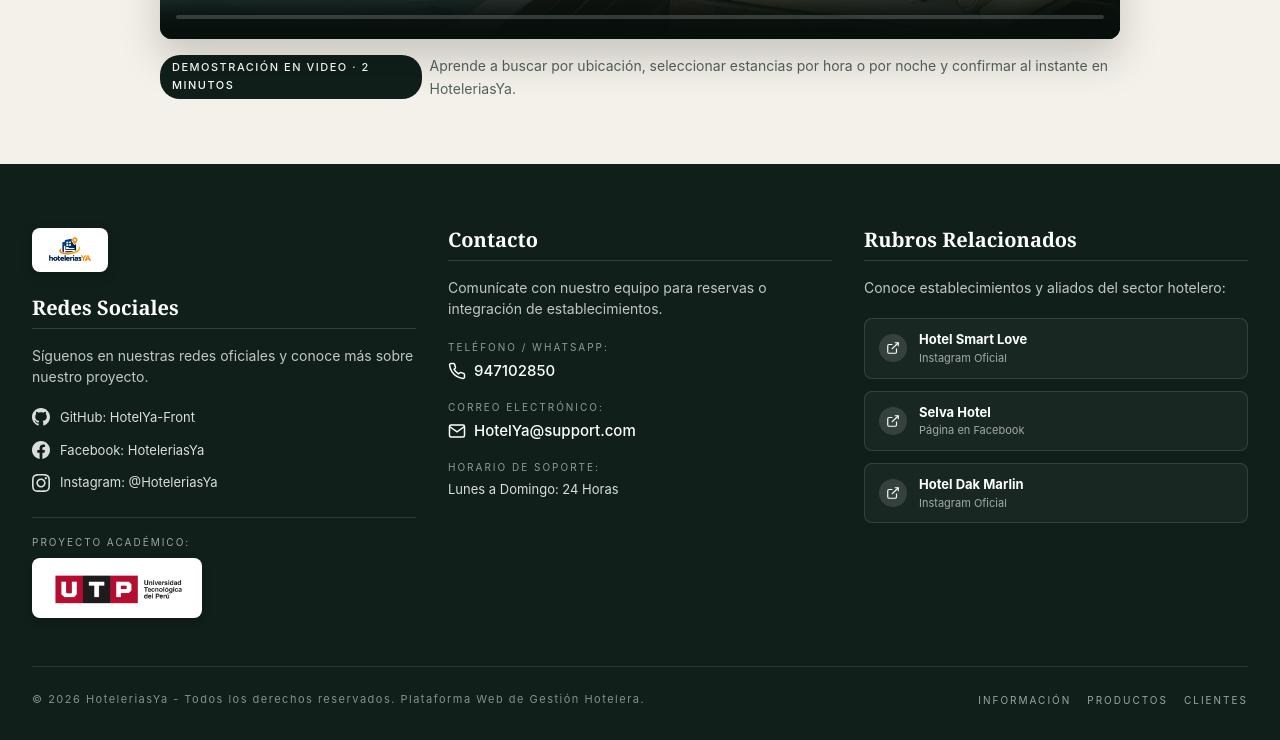
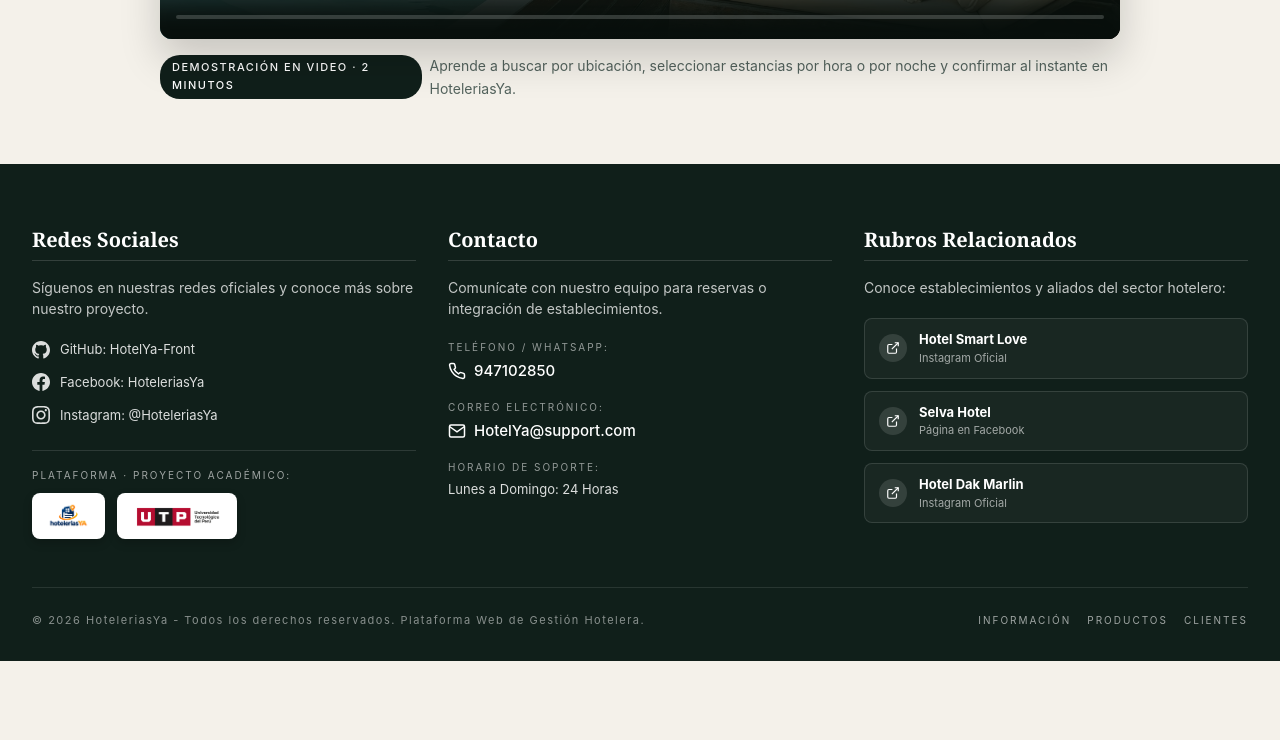
Before and after one commit to ELDSC/HotelYa-Front, a plain HTML site: page index.html in a window 1280 px wide. Shown: the part 4300-5040 px from the top of the page. After the commit the page ends 4961 px from the top, so only its background shows below. Drawn offline with Linux system fonts and the light colour scheme; grey boxes are pictures that could not be loaded.

Commit message:
style(footer): ubicar logo de HoteleriasYa al lado del logo de la universidad (UTP)

```diff
--- a/css/main.css
+++ b/css/main.css
@@ -1091,22 +1091,6 @@
   flex-direction: column;
 }
 
-.footer-logo-box {
-  margin-bottom: var(--spacing-4);
-  display: inline-block;
-}
-
-.footer-logo-img {
-  height: 44px;
-  width: auto;
-  object-fit: contain;
-  background: #ffffff;
-  padding: 5px 12px;
-  border-radius: 8px;
-  box-shadow: 0 4px 12px rgba(0, 0, 0, 0.2);
-  display: inline-block;
-}
-
 .footer-title {
   font-family: var(--font-family-display);
   font-size: var(--font-size-xl);
@@ -1156,7 +1140,7 @@
   border-top: 1px solid rgba(255, 255, 255, 0.12);
   display: flex;
   flex-direction: column;
-  gap: 8px;
+  gap: 10px;
 }
 
 .utp-label {
@@ -1166,12 +1150,47 @@
   color: rgba(255, 255, 255, 0.6);
 }
 
+.footer-logos-row {
+  display: flex;
+  align-items: center;
+  gap: 12px;
+  flex-wrap: wrap;
+}
+
+.footer-brand-link {
+  display: inline-flex;
+  align-items: center;
+  justify-content: center;
+  background: #ffffff;
+  padding: 6px 14px;
+  border-radius: 8px;
+  height: 46px;
+  box-shadow: 0 4px 10px rgba(0, 0, 0, 0.2);
+  transition: transform var(--transition-normal), box-shadow var(--transition-normal);
+}
+
+.footer-brand-link:hover {
+  transform: translateY(-2px);
+  box-shadow: 0 8px 16px rgba(0, 0, 0, 0.3);
+  opacity: 0.95;
+}
+
+.footer-brand-link .footer-logo-img {
+  height: 30px;
+  width: auto;
+  object-fit: contain;
+  display: block;
+}
+
 .utp-link {
-  display: inline-block;
+  display: inline-flex;
+  align-items: center;
+  justify-content: center;
   background: #ffffff;
-  padding: 8px 14px;
+  padding: 6px 14px;
   border-radius: 8px;
-  max-width: 170px;
+  height: 46px;
+  max-width: 140px;
   box-shadow: 0 4px 10px rgba(0, 0, 0, 0.2);
   transition: transform var(--transition-normal), box-shadow var(--transition-normal);
 }
@@ -1183,9 +1202,11 @@
 }
 
 .utp-logo-img {
-  width: 100%;
-  height: auto;
+  height: 28px;
+  width: auto;
+  max-width: 100%;
   display: block;
+  object-fit: contain;
 }
 
 .contact-details {
--- a/index.html
+++ b/index.html
@@ -288,11 +288,8 @@
     <footer class="footer">
         <div class="container">
             <div class="footer-grid">
-                <!-- Columna 1: 3 Redes Sociales + Logo UTP -->
+                <!-- Columna 1: 3 Redes Sociales + Logos HoteleriasYa y UTP -->
                 <div class="footer-col footer-col-brand">
-                    <div class="footer-logo-box">
-                        <img src="assets/images/logoHoteleriasYa.png" alt="HoteleriasYa" class="footer-logo-img">
-                    </div>
                     <h4 class="footer-title">Redes Sociales</h4>
                     <p class="footer-text">Síguenos en nuestras redes oficiales y conoce más sobre nuestro proyecto.</p>
 
@@ -317,12 +314,17 @@
                         </li>
                     </ul>
 
-                    <!-- Logo UTP enlazado -->
+                    <!-- Logos de HoteleriasYa y Universidad (UTP) al lado el uno del otro -->
                     <div class="utp-logo-container">
-                        <span class="utp-label">Proyecto Académico:</span>
-                        <a href="https://www.utp.edu.pe" target="_blank" rel="noopener noreferrer" class="utp-link" title="Universidad Tecnológica del Perú">
-                            <img src="assets/images/Utplogonuevo.svg.webp" alt="Logo Universidad Tecnológica del Perú" class="utp-logo-img">
-                        </a>
+                        <span class="utp-label">Plataforma &middot; Proyecto Académico:</span>
+                        <div class="footer-logos-row">
+                            <a href="#" class="footer-brand-link" title="HoteleriasYa">
+                                <img src="assets/images/logoHoteleriasYa.png" alt="Logo HoteleriasYa" class="footer-logo-img">
+                            </a>
+                            <a href="https://www.utp.edu.pe" target="_blank" rel="noopener noreferrer" class="utp-link" title="Universidad Tecnológica del Perú">
+                                <img src="assets/images/Utplogonuevo.svg.webp" alt="Logo Universidad Tecnológica del Perú" class="utp-logo-img">
+                            </a>
+                        </div>
                     </div>
                 </div>
 
```
